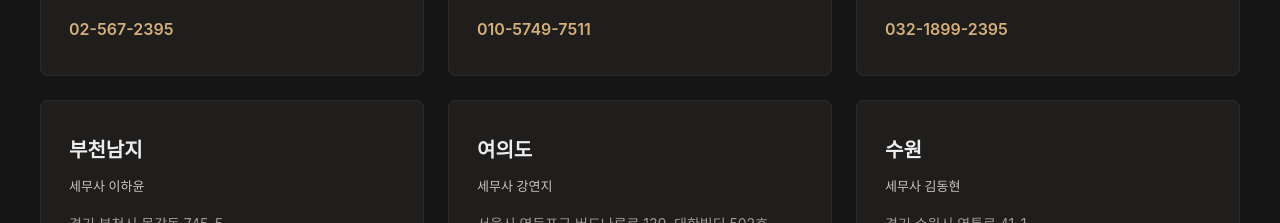
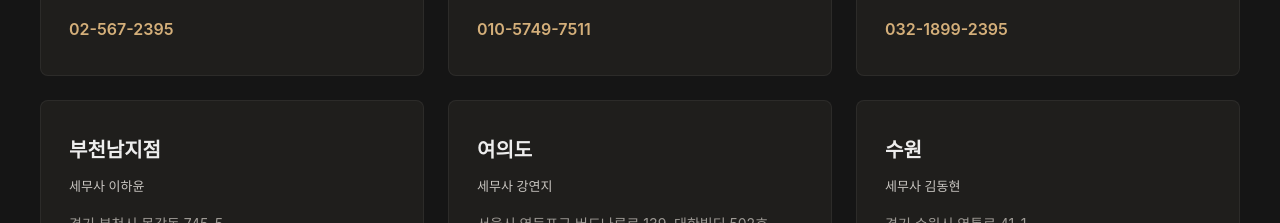
Before and after one commit to etax119-arch/startax, a Next.js app: page / in a window 1280 px wide. Shown: the part 3960-4183 px from the top of the page. Built offline with nearby package versions, Linux system fonts and the light colour scheme; a web font is replaced by a local one.

Commit message:
부천남지 -> 부천남지점

```diff
--- a/app/components/Branches/Branches.tsx
+++ b/app/components/Branches/Branches.tsx
@@ -67,7 +67,7 @@ const branchData: Branch[] = [
   },
   {
     id: 'bucheonnam',
-    name: '부천남지',
+    name: '부천남지점',
     taxAgent: '이하윤',
     title: '세무사',
     slogan: renderSlogan('세법에 대해 조금이라도<br/><strong>쉽게 알 수 있도록 노력</strong>하고 있습니다.'),
```
